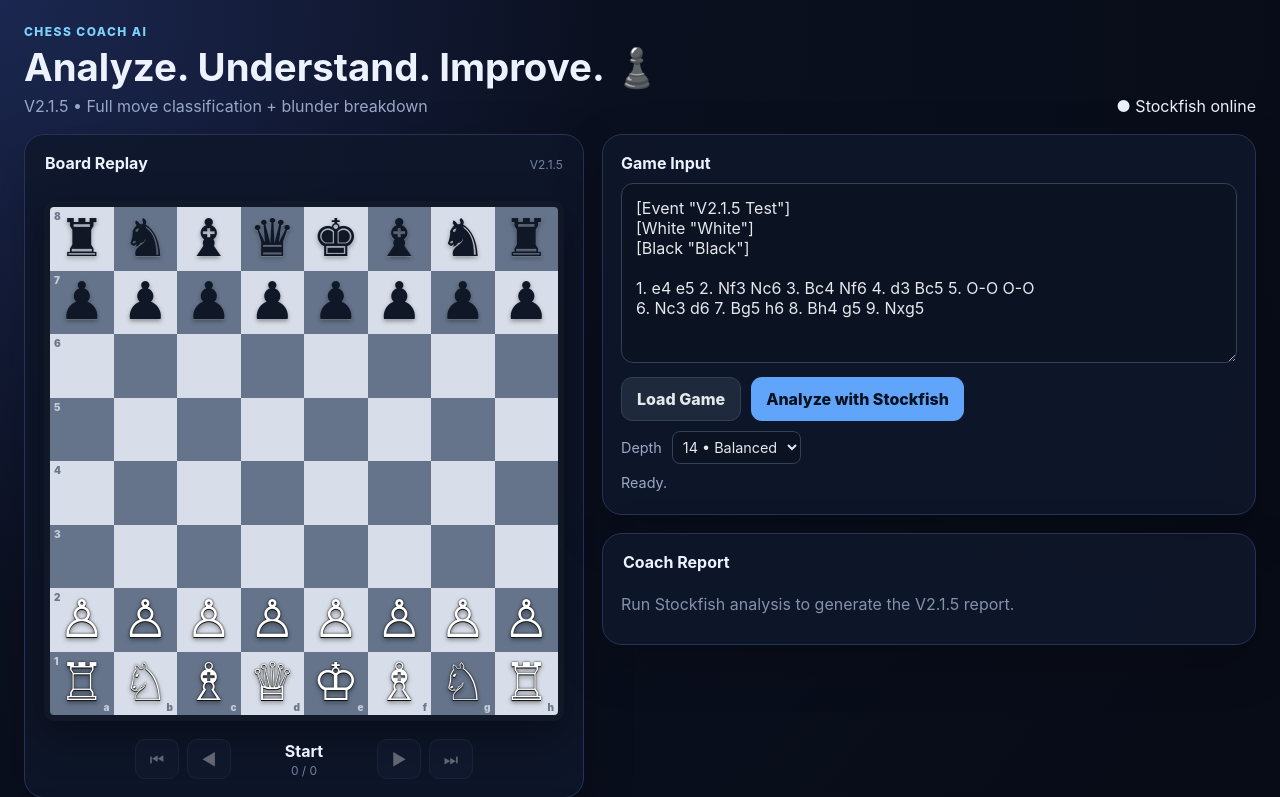
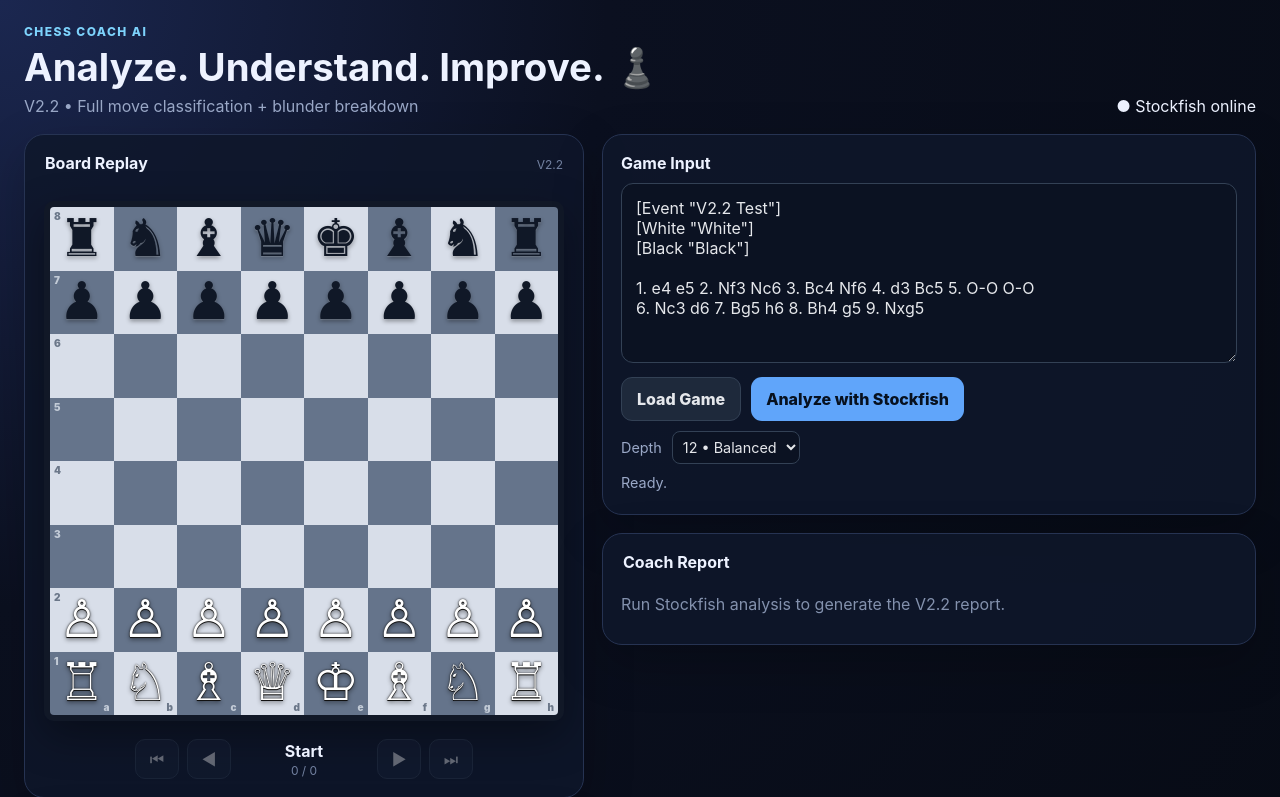
Before and after one commit to venkataishaan-ux/chess-ai-nextlevel, a Flask app: page / in a window 1280 px wide. Shown: the top 797 px of the page. Run offline with Flask 3, Linux system fonts and the light colour scheme.

Commit message:
Update version from V2.1.5 to V2.2 in HTML

```diff
--- a/templates/index.html
+++ b/templates/index.html
@@ -2,19 +2,19 @@
 <html lang="en">
 <head>
   <meta charset="utf-8"><meta name="viewport" content="width=device-width, initial-scale=1">
-  <title>Chess Coach AI • V2.1.5</title>
+  <title>Chess Coach AI • V2.2</title>
   <link rel="stylesheet" href="{{ url_for('static', filename='style.css') }}?v=2.1.5">
 </head>
 <body>
 <div class="app">
   <header class="header">
-    <div><div class="eyebrow">Chess Coach AI</div><h1>Analyze. Understand. Improve. ♟️</h1><p class="subtitle">V2.1.5 • Full move classification + blunder breakdown</p></div>
+    <div><div class="eyebrow">Chess Coach AI</div><h1>Analyze. Understand. Improve. ♟️</h1><p class="subtitle">V2.2 • Full move classification + blunder breakdown</p></div>
     <div id="engineStatus" class="engine">Checking Stockfish…</div>
   </header>
   <main class="layout">
     <section>
       <div class="card">
-        <div class="card-head"><h2>Board Replay</h2><span class="move-counter">V2.1.5</span></div>
+        <div class="card-head"><h2>Board Replay</h2><span class="move-counter">V2.2</span></div>
         <div class="board-wrap"><div id="board" class="board" aria-label="Chess board"></div></div>
         <div class="controls">
           <button id="firstBtn" class="nav" type="button" aria-label="First move">⏮</button>
@@ -31,17 +31,17 @@
     <section>
       <div class="card panel">
         <div class="card-head" style="padding:0 0 10px"><h2>Game Input</h2></div>
-        <textarea id="pgn" placeholder="Paste a PGN here…">[Event "V2.1.5 Test"]
+        <textarea id="pgn" placeholder="Paste a PGN here…">[Event "V2.2 Test"]
 [White "White"]
 [Black "Black"]
 
 1. e4 e5 2. Nf3 Nc6 3. Bc4 Nf6 4. d3 Bc5 5. O-O O-O
 6. Nc3 d6 7. Bg5 h6 8. Bh4 g5 9. Nxg5</textarea>
         <div class="actions"><button id="loadBtn" class="secondary" type="button">Load Game</button><button id="analyzeBtn" class="primary" type="button">Analyze with Stockfish</button></div>
-        <div class="options"><label for="depth">Depth</label><select id="depth"><option value="12">12 • Fast</option><option value="14" selected>14 • Balanced</option><option value="18">18 • Deeper</option><option value="22">22 • Slow</option></select></div>
+        <div class="options"><label for="depth">Depth</label><select id="depth"><option value="10">10 • Fast</option><option value="12" selected>12 • Balanced</option><option value="14">14 • Deeper</option><option value="16">16 • Deep</option></select></div>
         <div id="status" class="status">Ready.</div>
       </div>
-      <div class="card" style="margin-top:18px"><div class="card-head"><h2>Coach Report</h2></div><div id="analysis" class="report"><div class="empty">Run Stockfish analysis to generate the V2.1.5 report.</div></div></div>
+      <div class="card" style="margin-top:18px"><div class="card-head"><h2>Coach Report</h2></div><div id="analysis" class="report"><div class="empty">Run Stockfish analysis to generate the V2.2 report.</div></div></div>
     </section>
   </main>
 </div>
```
